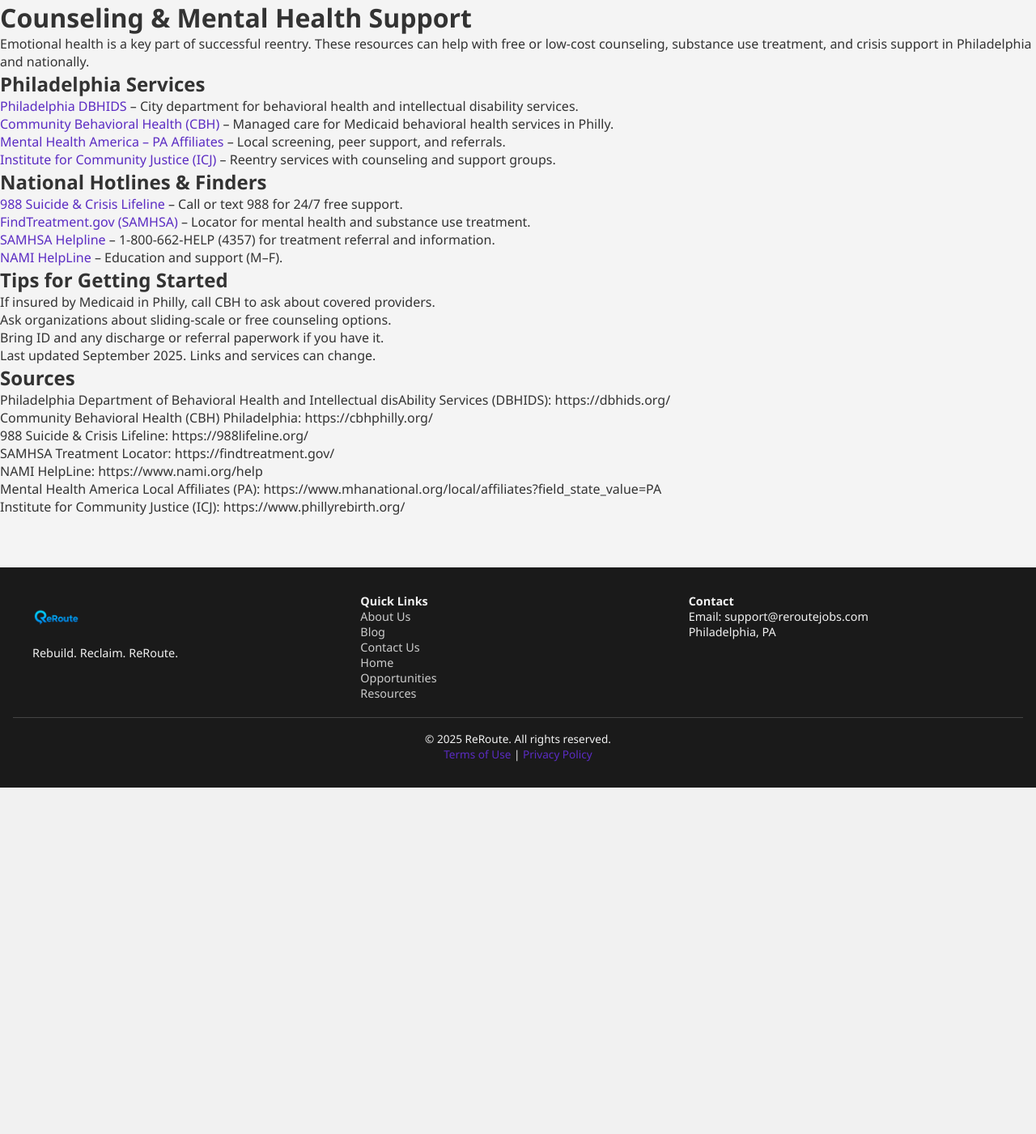
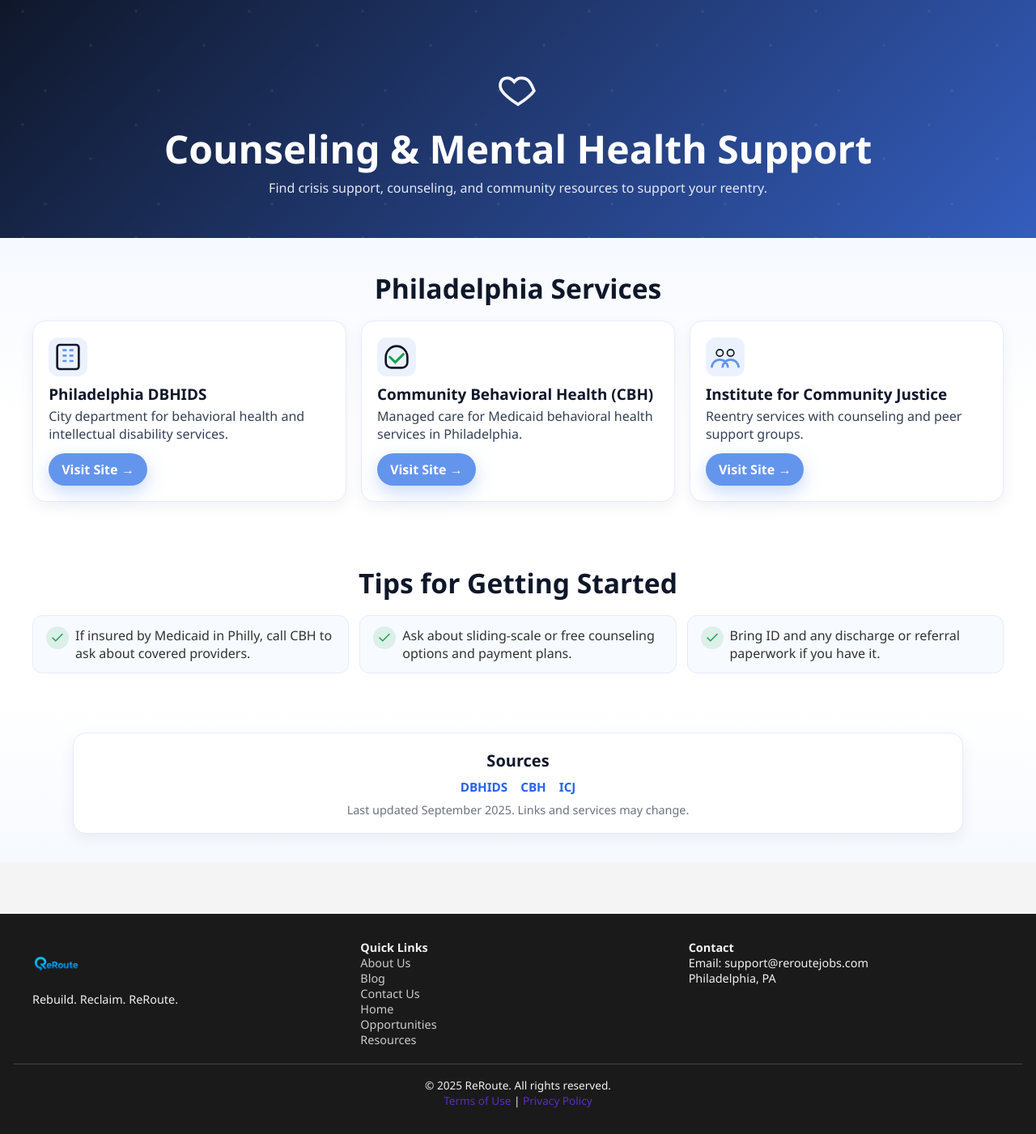
Before and after one commit to jcoffer921/reroute, a Django app: page /resources/reentry-help/counseling/ in a window 1280 px wide. Shown: the part 72-1473 px from the top of the page at 81% size. Before the commit the page ends 1045 px from the top, so only its background shows below. Run offline with Django 5.2, Linux system fonts and the light colour scheme; data comes from the database, SQL or seed files in the repository; parts of the project's set-up code (start-up, migrations or seed data) failed here and were passed over.

Commit message:
Counseling page improved

```diff
--- a/dashboard/static/dashboard/css/user_dashboard.css
+++ b/dashboard/static/dashboard/css/user_dashboard.css
@@ -379,7 +379,11 @@
   scroll-behavior: smooth;
   gap: 1rem;
   scroll-snap-type: x mandatory;
-  scrollbar-width: none;
+    scrollbar-width: none; /* Firefox */
+    -ms-overflow-style: none; /* IE and Edge */
+  }
+  #suggestedJobsCarousel::-webkit-scrollbar {
+    display: none; /* Chrome, Safari, Opera */
   padding-bottom: 1rem;
 }
 
--- a/main/templates/main/contact_us.html
+++ b/main/templates/main/contact_us.html
@@ -74,7 +74,7 @@
       <div class="social-icons">
         <a href="#"><img src="{% static 'images/icons/fb-logo.svg' %}" alt="Facebook"></a>
         <a href="https://www.instagram.com/officialreroute/"><img src="{% static 'images/icons/insta-logo.svg' %}" alt="Instagram"></a>
-        <a href="#"><img src="{% static 'images/icons/linkedin-logo.svg' %}" alt="LinkedIn"></a>
+        <a href="https://www.linkedin.com/company/reroute-jobs/about/?viewAsMember=true"><img src="{% static 'images/icons/linkedin-logo.svg' %}" alt="LinkedIn"></a>
       </div>
     </div>
 
--- /dev/null
+++ b/resources/static/resources/css/reentry_help/counseling.css
@@ -0,0 +1,57 @@
+/* ===== Counseling & Mental Health — Redesigned ===== */
+
+/* Hero */
+.cs-hero { position: relative; background: linear-gradient(135deg, #0F172A, #345dbd); color: #fff; padding: 5rem 1.5rem 3.2rem; overflow: hidden; }
+.cs-hero-inner { max-width: 1100px; margin: 0 auto; text-align: center; position: relative; z-index: 1; }
+.cs-hero-icon { display: inline-block; margin-bottom: .6rem; opacity: .95; }
+.cs-hero h1 { margin: 0 0 .35rem; font-size: clamp(2.1rem, 4.6vw, 3rem); font-weight: 900; }
+.cs-subtext { margin: 0 auto; color: #e6e9f2; max-width: 760px; }
+.cs-hero-bg { position: absolute; inset: 0; pointer-events: none; opacity: .25; background-image:
+  radial-gradient(circle at 20% 10%, rgba(255,255,255,.25) 0 2px, transparent 2px),
+  radial-gradient(circle at 80% 40%, rgba(255,255,255,.25) 0 2px, transparent 2px),
+  radial-gradient(circle at 40% 80%, rgba(255,255,255,.25) 0 2px, transparent 2px);
+  background-size: 140px 140px;
+}
+
+/* Sections */
+.cs-section { padding: 2.4rem 1.5rem; background: linear-gradient(180deg, #f6f9ff 0%, #ffffff 60%); }
+.cs-inner { max-width: 1200px; margin: 0 auto; }
+.cs-section h2 { text-align: center; margin: 0 0 1.1rem; font-size: clamp(1.7rem, 3.2vw, 2.1rem); font-weight: 900; color: #0F172A; }
+
+/* Card grid */
+.cs-card-grid { display: grid; gap: 1.1rem; }
+.cs-card-grid.cs-3 { grid-template-columns: repeat(3, 1fr); }
+@media (max-width: 1100px){ .cs-card-grid.cs-3 { grid-template-columns: repeat(2, 1fr); } }
+@media (max-width: 640px){ .cs-card-grid.cs-3 { grid-template-columns: 1fr; } }
+
+.cs-card { display: flex; flex-direction: column; background: #fff; border: 1px solid #e6ecfb; border-radius: 16px; padding: 1.2rem; box-shadow: 0 6px 18px rgba(10,34,80,.06); transition: transform .18s ease, box-shadow .18s ease, border-color .18s ease; }
+.cs-card.small { padding: 1rem; }
+.cs-card:hover { transform: translateY(-6px); border-color: rgba(100,149,237,.5); box-shadow: 0 16px 36px rgba(10,34,80,.12); }
+.cs-card-icon { margin-bottom: .5rem; width: 48px; height: 48px; border-radius: 12px; background: rgba(100,149,237,.12); display: inline-flex; align-items: center; justify-content: center; }
+.cs-card h3 { margin: .1rem 0 .2rem; font-size: 1.18rem; font-weight: 900; color: #0F172A; }
+.cs-card p { margin: 0 0 .8rem; color: #334155; }
+.cs-actions { margin-top: auto; }
+.btn-pill { display: inline-block; padding: .55rem 1rem; background: #6495ED; color: #fff; border-radius: 999px; text-decoration: none; font-weight: 800; box-shadow: 0 8px 22px rgba(100,149,237,.35); }
+.btn-pill:hover { background: #5a86d6; }
+
+/* Highlight 988 */
+.cs-highlight { display: grid; grid-template-columns: auto 1fr; gap: .8rem; align-items: center; background: #fff; border: 2px solid rgba(100,149,237,.35); border-radius: 16px; padding: 1rem; box-shadow: 0 10px 30px rgba(10,34,80,.1); margin-bottom: 1rem; }
+.cs-highlight-icon { width: 56px; height: 56px; border-radius: 14px; background: rgba(100,149,237,.12); display: inline-flex; align-items: center; justify-content: center; }
+.cs-highlight h3 { margin: 0 0 .2rem; font-size: 1.25rem; font-weight: 900; color: #0F172A; }
+.cs-highlight p { margin: 0 0 .5rem; color: #334155; }
+
+/* Tips */
+.cs-tips { background: #fff; }
+.cs-tips-grid { display: grid; grid-template-columns: repeat(3, 1fr); gap: .8rem; }
+@media (max-width: 900px){ .cs-tips-grid { grid-template-columns: 1fr; } }
+.cs-tip { display: grid; grid-template-columns: auto 1fr; gap: .5rem; align-items: start; padding: .8rem 1rem; border: 1px solid #e6ecfb; border-radius: 12px; background: #f7faff; }
+.cs-tip-icon { width: 28px; height: 28px; border-radius: 999px; background: rgba(22,163,74,.12); display: inline-flex; align-items: center; justify-content: center; }
+
+/* Footer */
+.cs-footer { background: linear-gradient(180deg, #ffffff 0%, #f6f9ff 100%); padding: 2.2rem 1.5rem; }
+.cs-footer-inner { max-width: 1100px; margin: 0 auto; text-align: center; border: 1px solid #e6ecfb; border-radius: 16px; background: #fff; padding: 1.2rem; box-shadow: 0 6px 18px rgba(10,34,80,.06); }
+.cs-footer h3 { margin: 0 0 .5rem; font-size: 1.25rem; font-weight: 900; color: #0F172A; }
+.cs-sources { list-style: none; padding: 0; margin: 0 0 .4rem; display: flex; flex-wrap: wrap; gap: .6rem 1rem; justify-content: center; }
+.cs-sources a { color: #2563eb; text-decoration: none; font-weight: 700; font-size: .95rem; }
+.cs-sources a:hover { text-decoration: underline; }
+.cs-updated { margin: .5rem 0 0; color: #6b7280; font-size: .9rem; }
--- a/resources/templates/resources/reentry_help/counseling.html
+++ b/resources/templates/resources/reentry_help/counseling.html
@@ -4,54 +4,90 @@
 {% block title %}Counseling Services | ReRoute{% endblock %}
 
 {% block content %}
-<link rel="stylesheet" href="{% static 'resources/css/reentry_help/housing.css' %}">
+<link rel="stylesheet" href="{% static 'resources/css/reentry_help/counseling.css' %}">
 
-<div class="resource-section">
+<!-- Hero -->
+<section class="cs-hero">
+  <div class="cs-hero-inner">
+    <div class="cs-hero-icon" aria-hidden="true">
+      <!-- Heart/Support icon -->
+      <svg width="56" height="56" viewBox="0 0 24 24" fill="none" xmlns="http://www.w3.org/2000/svg"><path d="M12 21s-6.5-4.2-8.5-7.2C1.5 10.6 3 7 6.3 7c1.8 0 2.9 1 3.7 2 .8-1 1.9-2 3.7-2C17 7 18.5 8.6 20.5 13.8 18.5 16.8 12 21 12 21z" stroke="#fff" stroke-width="1.6"/></svg>
+    </div>
     <h1>Counseling & Mental Health Support</h1>
-  <p>Emotional health is a key part of successful reentry. These resources can help with free or low‑cost counseling, substance use treatment, and crisis support in Philadelphia and nationally.</p>
+    <p class="cs-subtext">Find crisis support, counseling, and community resources to support your reentry.</p>
+  </div>
+  <div class="cs-hero-bg" aria-hidden="true"></div>
+</section>
 
-  <div class="resource-box">
+<!-- Philadelphia Services -->
+<section class="cs-section">
+  <div class="cs-inner">
     <h2>Philadelphia Services</h2>
-    <ul>
-      <li><a href="https://dbhids.org/" target="_blank" rel="noopener">Philadelphia DBHIDS</a> – City department for behavioral health and intellectual disability services.</li>
-      <li><a href="https://cbhphilly.org/" target="_blank" rel="noopener">Community Behavioral Health (CBH)</a> – Managed care for Medicaid behavioral health services in Philly.</li>
-      <li><a href="https://www.mhanational.org/local/affiliates?field_state_value=PA" target="_blank" rel="noopener">Mental Health America – PA Affiliates</a> – Local screening, peer support, and referrals.</li>
-      <li><a href="https://www.phillyrebirth.org/" target="_blank" rel="noopener">Institute for Community Justice (ICJ)</a> – Reentry services with counseling and support groups.</li>
-    </ul>
+    <div class="cs-card-grid cs-3">
+      <article class="cs-card">
+        <div class="cs-card-icon" aria-hidden="true">
+          <!-- City/Building icon -->
+          <svg width="40" height="40" viewBox="0 0 24 24" fill="none" xmlns="http://www.w3.org/2000/svg"><rect x="4" y="3" width="16" height="18" rx="2" stroke="#0F172A" stroke-width="1.6"/><path d="M8 7h3M8 11h3M8 15h3M13 7h3M13 11h3M13 15h3" stroke="#6495ED" stroke-width="1.6"/></svg>
         </div>
+        <h3>Philadelphia DBHIDS</h3>
+        <p>City department for behavioral health and intellectual disability services.</p>
+        <div class="cs-actions"><a class="btn-pill" target="_blank" rel="noopener" href="https://dbhids.org/">Visit Site →</a></div>
+      </article>
 
-  <div class="resource-box">
-    <h2>National Hotlines & Finders</h2>
-    <ul>
-      <li><a href="https://988lifeline.org/" target="_blank" rel="noopener">988 Suicide & Crisis Lifeline</a> – Call or text 988 for 24/7 free support.</li>
-      <li><a href="https://findtreatment.gov/" target="_blank" rel="noopener">FindTreatment.gov (SAMHSA)</a> – Locator for mental health and substance use treatment.</li>
-      <li><a href="https://www.samhsa.gov/find-help/helplines" target="_blank" rel="noopener">SAMHSA Helpline</a> – 1‑800‑662‑HELP (4357) for treatment referral and information.</li>
-      <li><a href="https://www.nami.org/help" target="_blank" rel="noopener">NAMI HelpLine</a> – Education and support (M–F).</li>
-    </ul>
+      <article class="cs-card">
+        <div class="cs-card-icon" aria-hidden="true">
+          <!-- Hands/Support -->
+          <svg width="40" height="40" viewBox="0 0 24 24" fill="none" xmlns="http://www.w3.org/2000/svg"><path d="M7 12l4 4 6-6" stroke="#16a34a" stroke-width="1.8" stroke-linecap="round"/><path d="M4 12a8 8 0 0 1 16 0v4a4 4 0 0 1-4 4H8a4 4 0 0 1-4-4v-4z" stroke="#0F172A" stroke-width="1.6"/></svg>
         </div>
+        <h3>Community Behavioral Health (CBH)</h3>
+        <p>Managed care for Medicaid behavioral health services in Philadelphia.</p>
+        <div class="cs-actions"><a class="btn-pill" target="_blank" rel="noopener" href="https://cbhphilly.org/">Visit Site →</a></div>
+      </article>
 
-  <div class="resource-box">
-    <h2>Tips for Getting Started</h2>
-    <ul>
-      <li>If insured by Medicaid in Philly, call CBH to ask about covered providers.</li>
-      <li>Ask organizations about sliding‑scale or free counseling options.</li>
-      <li>Bring ID and any discharge or referral paperwork if you have it.</li>
-    </ul>
+      <article class="cs-card">
+        <div class="cs-card-icon" aria-hidden="true">
+          <!-- Group/People -->
+          <svg width="40" height="40" viewBox="0 0 24 24" fill="none" xmlns="http://www.w3.org/2000/svg"><circle cx="8" cy="9" r="2.5" stroke="#0F172A"/><circle cx="16" cy="9" r="2.5" stroke="#0F172A"/><path d="M2 20a6 6 0 0 1 12 0M10 20a6 6 0 0 1 12 0" stroke="#6495ED" stroke-width="1.6"/></svg>
         </div>
-
-  <p class="update-note">Last updated September 2025. Links and services can change.</p>
-
-  <div class="resource-box">
-    <h2>Sources</h2>
-    <ul>
-      <li>Philadelphia Department of Behavioral Health and Intellectual disAbility Services (DBHIDS): https://dbhids.org/</li>
-      <li>Community Behavioral Health (CBH) Philadelphia: https://cbhphilly.org/</li>
-      <li>988 Suicide & Crisis Lifeline: https://988lifeline.org/</li>
-      <li>SAMHSA Treatment Locator: https://findtreatment.gov/</li>
-      <li>NAMI HelpLine: https://www.nami.org/help</li>
-      <li>Mental Health America Local Affiliates (PA): https://www.mhanational.org/local/affiliates?field_state_value=PA</li>
-      <li>Institute for Community Justice (ICJ): https://www.phillyrebirth.org/</li>
-    </ul>
+        <h3>Institute for Community Justice</h3>
+        <p>Reentry services with counseling and peer support groups.</p>
+        <div class="cs-actions"><a class="btn-pill" target="_blank" rel="noopener" href="https://www.phillyrebirth.org/">Visit Site →</a></div>
+      </article>
     </div>
   </div>
+</section>
+
+<!-- Tips -->
+<section class="cs-section cs-tips">
+  <div class="cs-inner">
+    <h2>Tips for Getting Started</h2>
+    <div class="cs-tips-grid">
+      <div class="cs-tip">
+        <span class="cs-tip-icon" aria-hidden="true"><svg width="18" height="18" viewBox="0 0 24 24" fill="none" xmlns="http://www.w3.org/2000/svg"><path d="M4 12l5 5 11-11" stroke="#16a34a" stroke-width="2" stroke-linecap="round"/></svg></span>
+        <p>If insured by Medicaid in Philly, call CBH to ask about covered providers.</p>
+      </div>
+      <div class="cs-tip">
+        <span class="cs-tip-icon" aria-hidden="true"><svg width="18" height="18" viewBox="0 0 24 24" fill="none" xmlns="http://www.w3.org/2000/svg"><path d="M4 12l5 5 11-11" stroke="#16a34a" stroke-width="2" stroke-linecap="round"/></svg></span>
+        <p>Ask about sliding‑scale or free counseling options and payment plans.</p>
+      </div>
+      <div class="cs-tip">
+        <span class="cs-tip-icon" aria-hidden="true"><svg width="18" height="18" viewBox="0 0 24 24" fill="none" xmlns="http://www.w3.org/2000/svg"><path d="M4 12l5 5 11-11" stroke="#16a34a" stroke-width="2" stroke-linecap="round"/></svg></span>
+        <p>Bring ID and any discharge or referral paperwork if you have it.</p>
+      </div>
+    </div>
+  </div>
+</section>
+
+<!-- Sources Footer -->
+<section class="cs-footer">
+  <div class="cs-footer-inner">
+    <h3>Sources</h3>
+    <ul class="cs-sources">
+      <li><a href="https://dbhids.org/" target="_blank" rel="noopener">DBHIDS</a></li>
+      <li><a href="https://cbhphilly.org/" target="_blank" rel="noopener">CBH</a></li>
+      <li><a href="https://www.phillyrebirth.org/" target="_blank" rel="noopener">ICJ</a></li>
+    </ul>
+    <p class="cs-updated">Last updated September 2025. Links and services may change.</p>
+  </div>
+</section>
 {% endblock %}
```
Also changed, not shown: 1 other file. Lines whose indentation alone changed are shown as unchanged.
